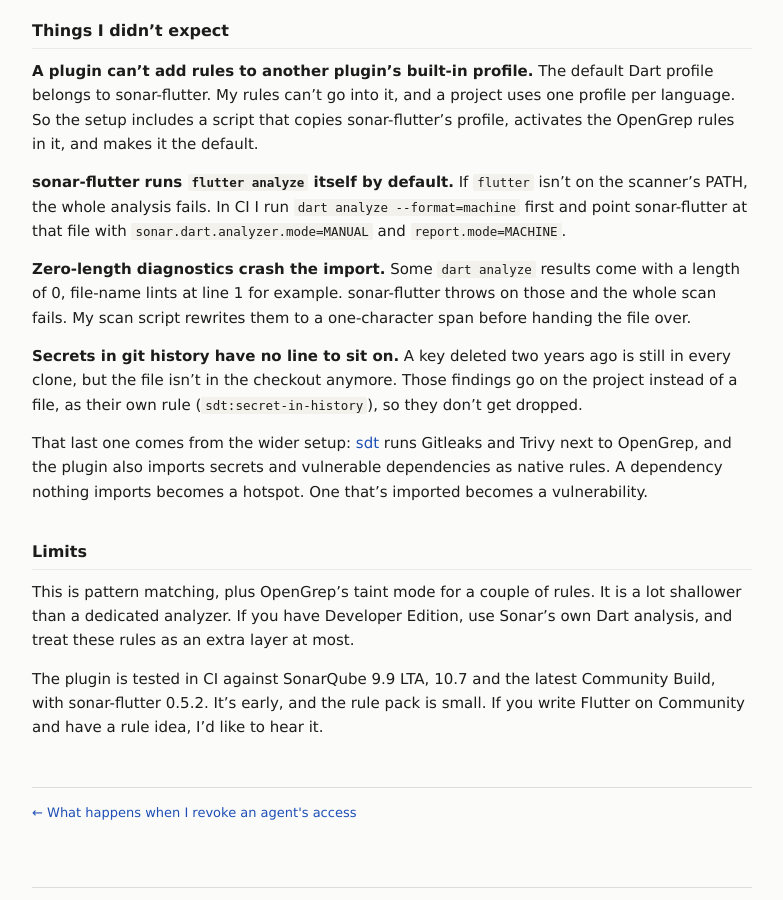
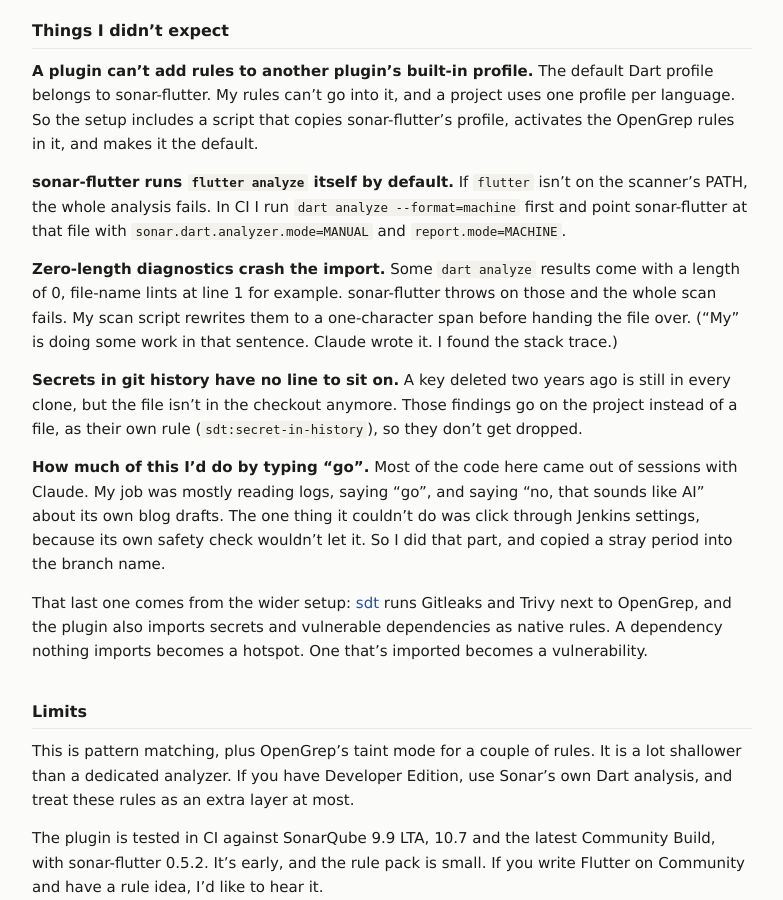
Before and after one commit to bhanuharya/bhanuharya.github.io, a Jekyll site: the page built from _posts/2026-10-01-dart-security-sonarqube-community.md, in a window 1280 px wide and 900 px high, scrolled down 1676 px. Shown: the whole window, without its empty margins (248-1031 px from the left). Built offline with Jekyll 4.4.1, drawn with Linux system fonts in a browser that asks for light colours; some of the changed text lies outside the part shown.

Commit message:
Post: the Claude part
Co-Authored-By: Claude Opus 5.5 <noreply@anthropic.com>

```diff
--- a/_posts/2026-10-01-dart-security-sonarqube-community.md
+++ b/_posts/2026-10-01-dart-security-sonarqube-community.md
@@ -64,9 +64,11 @@ You can point the server at your own rule directories too.
 
 **sonar-flutter runs `flutter analyze` itself by default.** If `flutter` isn't on the scanner's PATH, the whole analysis fails. In CI I run `dart analyze --format=machine` first and point sonar-flutter at that file with `sonar.dart.analyzer.mode=MANUAL` and `report.mode=MACHINE`.
 
-**Zero-length diagnostics crash the import.** Some `dart analyze` results come with a length of 0, file-name lints at line 1 for example. sonar-flutter throws on those and the whole scan fails. My scan script rewrites them to a one-character span before handing the file over.
+**Zero-length diagnostics crash the import.** Some `dart analyze` results come with a length of 0, file-name lints at line 1 for example. sonar-flutter throws on those and the whole scan fails. My scan script rewrites them to a one-character span before handing the file over. ("My" is doing some work in that sentence. Claude wrote it. I found the stack trace.)
 
 **Secrets in git history have no line to sit on.** A key deleted two years ago is still in every clone, but the file isn't in the checkout anymore. Those findings go on the project instead of a file, as their own rule (`sdt:secret-in-history`), so they don't get dropped.
+
+**How much of this I'd do by typing "go".** Most of the code here came out of sessions with Claude. My job was mostly reading logs, saying "go", and saying "no, that sounds like AI" about its own blog drafts. The one thing it couldn't do was click through Jenkins settings, because its own safety check wouldn't let it. So I did that part, and copied a stray period into the branch name.
 
 That last one comes from the wider setup: [sdt](https://github.com/bhanuharya/secure-development-tools) runs Gitleaks and Trivy next to OpenGrep, and the plugin also imports secrets and vulnerable dependencies as native rules. A dependency nothing imports becomes a hotspot. One that's imported becomes a vulnerability.
 
```
